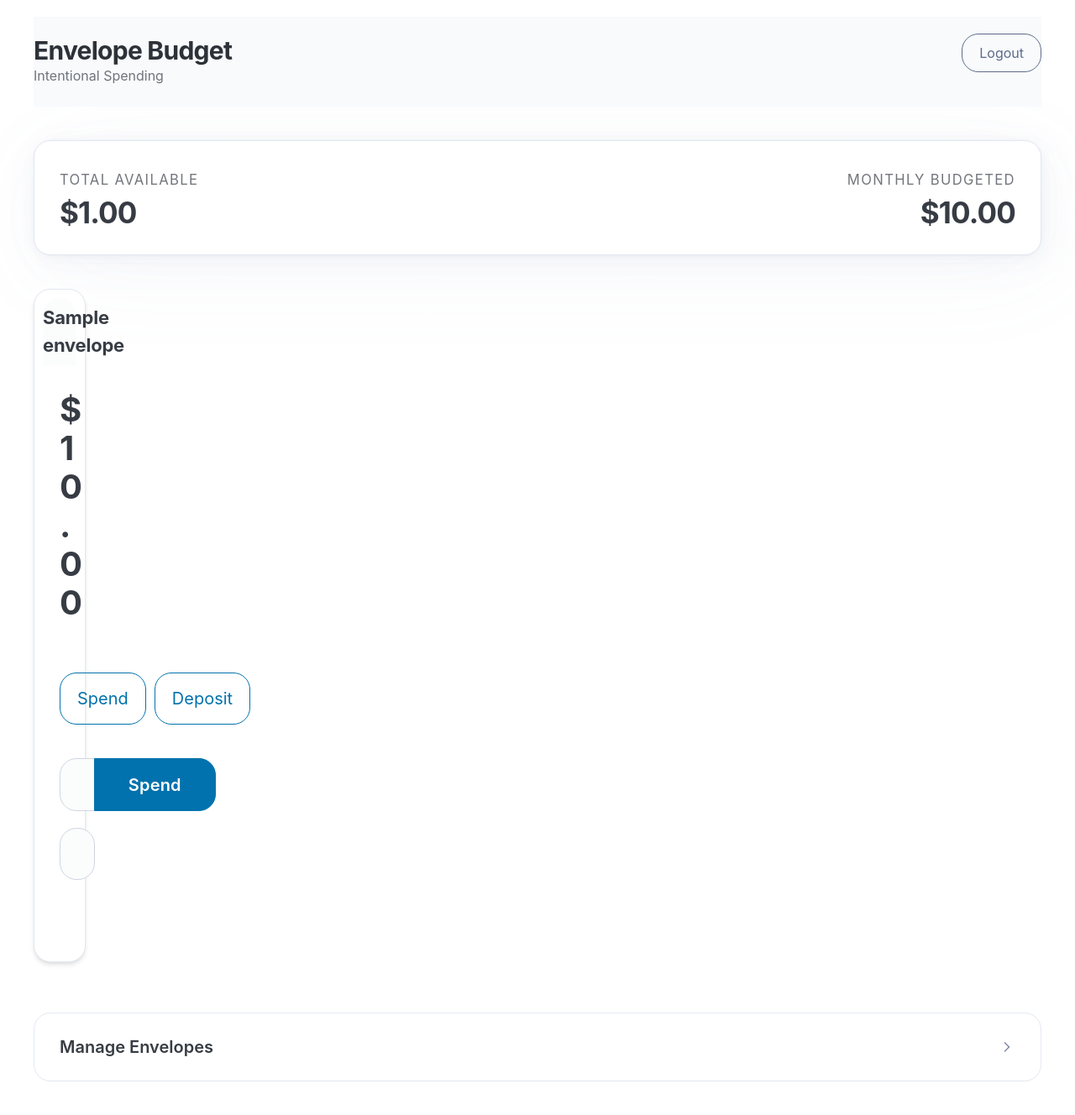
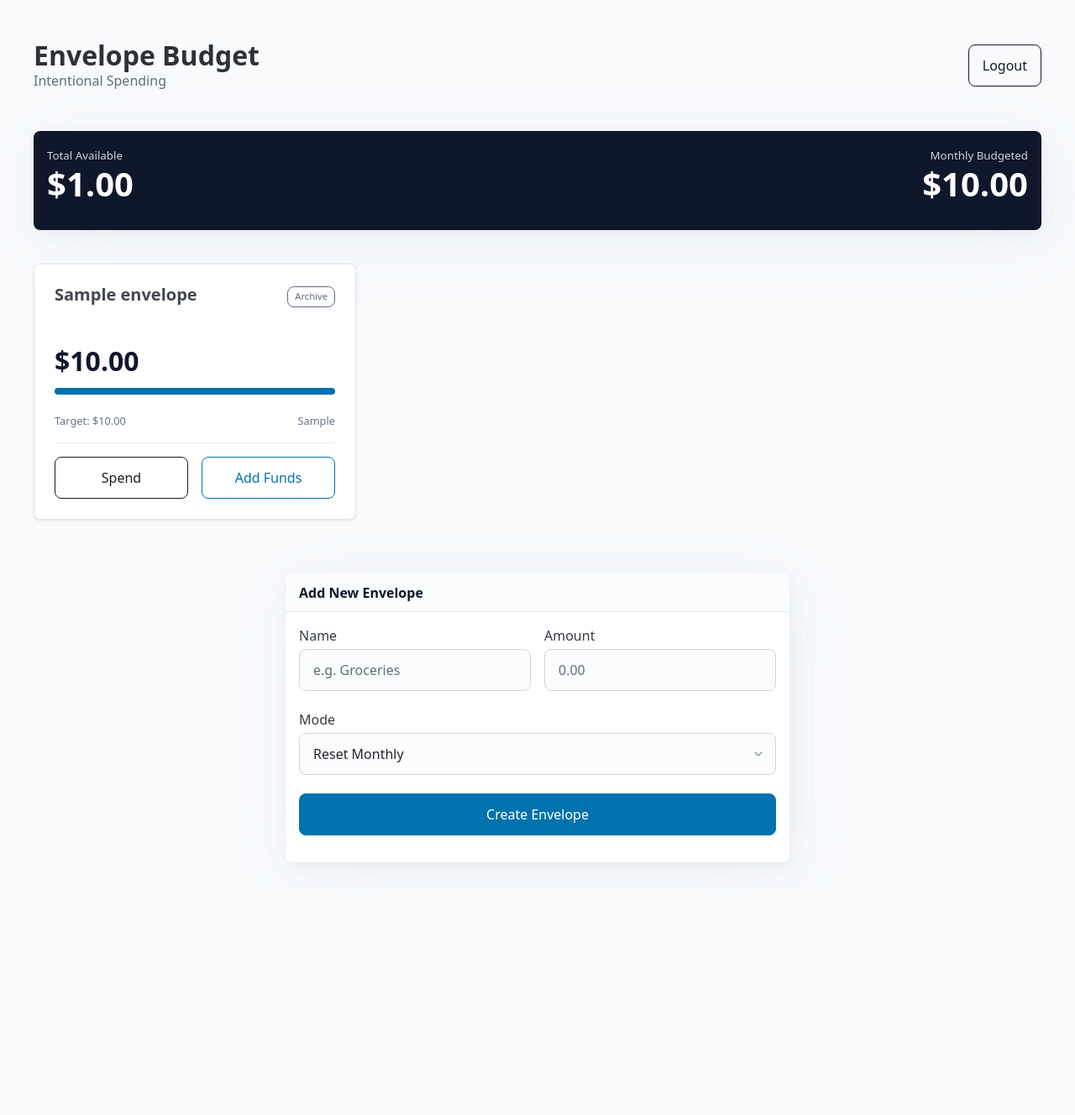
Before and after one commit to BrianMcBrayer/envelope-budget, a Flask app: template src/budget_app/templates/index.html in a window 1280 px wide. Shown: the whole page at 84% size. After the commit the page ends 1031 px from the top, so only its background shows below. Run offline with Flask 3, Linux system fonts and the light colour scheme; tables that the repository leaves empty hold one stand-in row (values such as "Sample post"); the template is opened without the code that fills it: values that come from a table or form of the project are taken from there, most other values are stand-ins (such as "Sample title", 1, 10 or a date in 2020); parts of the project's set-up code (start-up, migrations or seed data) failed here and were passed over.

Commit message:
Refactor dashboard layout and envelope cards

```diff
--- a/src/budget_app/templates/base.html
+++ b/src/budget_app/templates/base.html
@@ -7,207 +7,101 @@
     <link rel="stylesheet" href="{{ url_for('static', filename='css/pico.min.css') }}" />
     <style>
       :root {
-        --primary-h: 171;
-        --primary-s: 100%;
-        --primary-l: 35%;
-        --pico-primary: hsl(var(--primary-h), var(--primary-s), var(--primary-l));
-        --pico-primary-hover: hsl(var(--primary-h), var(--primary-s), 25%);
-        --pico-font-family: "Inter", "Space Grotesk", sans-serif;
-        --pico-border-radius: 1rem;
-        --transition-smooth: all 0.3s cubic-bezier(0.4, 0, 0.2, 1);
+        --pico-font-size: 100%;
+        --pico-border-radius: 0.5rem;
+        --color-slate-900: #0f172a;
+        --color-emerald-600: #059669;
+        --color-rose-600: #e11d48;
       }
 
-      @media (prefers-color-scheme: light) {
-        :root {
-          --pico-background-color: #f8fafc;
-          --pico-card-background-color: #ffffff;
-          --pico-border-color: #e2e8f0;
-          --color-danger: #e11d48;
-          --color-success: #10b981;
-          --header-bg: rgba(248, 250, 252, 0.9);
-          --header-border-color: transparent;
-        }
+      /* Reset & Base */
+      body {
+        background-color: #f8fafc;
+        color: var(--color-slate-900);
       }
 
-      @media (prefers-color-scheme: dark) {
-        :root {
-          --pico-background-color: #0f172a;
-          --pico-card-background-color: #1e293b;
-          --pico-border-color: #334155;
-          --pico-color: #f1f5f9;
-          --color-danger: #fb7185;
-          --color-success: #34d399;
-          --header-bg: rgba(15, 23, 42, 0.85);
-          --header-border-color: rgba(226, 232, 240, 0.08);
-        }
+      /* Dashboard Layout */
+      .dashboard-grid {
+        display: grid;
+        grid-template-columns: repeat(auto-fill, minmax(300px, 1fr));
+        gap: 1.5rem;
+        margin-top: 2rem;
       }
 
-      body {
-        background-color: var(--pico-background-color);
+      /* Summary Card (Full Width) */
+      .summary-card {
+        grid-column: 1 / -1;
+        background: var(--color-slate-900);
+        color: white;
+        border: none;
       }
 
-      header.app-header {
-        margin-bottom: 2rem;
-        position: sticky;
-        top: 0;
-        z-index: 10;
-        backdrop-filter: blur(10px);
-        background-color: var(--header-bg);
-        padding: 1rem 0;
-        border-bottom: 1px solid var(--header-border-color);
+      .summary-card h2 {
+        color: white;
+        font-size: 2.5rem;
       }
 
-      h1,
-      h2,
-      h3,
-      h4,
-      h5,
-      h6 {
-        letter-spacing: -0.025em;
+      .summary-card small {
+        color: #cbd5e1; /* slate-300 */
       }
 
-      .card,
+      /* Envelope Cards */
       .envelope-card {
-        background: var(--pico-card-background-color);
-        border: 1px solid var(--pico-border-color);
+        background: white;
+        border: 1px solid #e2e8f0;
+        padding: 1.5rem;
         border-radius: var(--pico-border-radius);
-        padding: 1.5rem;
-      }
-
-      .envelope-card {
-        box-shadow: 0 4px 6px -1px rgba(0, 0, 0, 0.1),
-          0 2px 4px -1px rgba(0, 0, 0, 0.06);
-        transition: var(--transition-smooth);
+        box-shadow: 0 1px 3px rgba(0, 0, 0, 0.1);
+        transition: transform 0.2s, box-shadow 0.2s;
         display: flex;
         flex-direction: column;
-        gap: 1rem;
+        justify-content: space-between;
       }
 
       .envelope-card:hover {
-        transform: translateY(-4px);
-        box-shadow: 0 20px 25px -5px rgba(0, 0, 0, 0.1),
-          0 10px 10px -5px rgba(0, 0, 0, 0.04);
-        border-color: var(--pico-primary);
+        transform: translateY(-2px);
+        box-shadow: 0 10px 15px -3px rgba(0, 0, 0, 0.1);
       }
 
       .card-header {
         display: flex;
         justify-content: space-between;
-        align-items: center;
-        gap: 1rem;
+        align-items: flex-start;
+        margin-bottom: 1rem;
       }
 
-      .balance-display h2 {
-        font-size: 2rem;
-        margin-bottom: 0.5rem;
-      }
-
-      progress {
-        height: 8px !important;
-        background-color: var(--pico-border-color);
-      }
-
-      progress::-webkit-progress-bar {
-        background-color: var(--pico-border-color);
-        border-radius: 999px;
-      }
-
-      progress::-webkit-progress-value {
-        background-color: var(--pico-progress-color, var(--pico-primary));
-        border-radius: 999px;
-        transition: width 0.5s ease-in-out;
-      }
-
-      progress::-moz-progress-bar {
-        background-color: var(--pico-progress-color, var(--pico-primary));
-        border-radius: 999px;
-      }
-
-      .surplus {
-        --pico-progress-color: var(--color-success) !important;
-      }
-
-      .low-balance {
-        --pico-progress-color: var(--color-danger) !important;
-      }
-
-      .negative {
-        color: var(--color-danger) !important;
-      }
-
-      .transition-smooth {
-        transition: var(--transition-smooth);
-      }
-
-      input:focus,
-      select:focus,
-      textarea:focus {
-        border-color: var(--pico-primary) !important;
-        box-shadow: 0 0 0 3px rgba(31, 122, 91, 0.1) !important;
-      }
-
-      .btn-archive {
-        opacity: 0.3;
-        border: none !important;
-        background: transparent !important;
-        transition: var(--transition-smooth);
-      }
-
-      .envelope-card:hover .btn-archive {
-        opacity: 1;
-      }
-
-      .spend-form button {
-        font-weight: 600;
-        letter-spacing: 0.01em;
-      }
-
-      .loading-indicator {
-        color: #4c6b5f;
-        display: inline-flex;
-        font-size: 0.9rem;
-        gap: 0.5rem;
-        align-items: center;
-      }
-
-      .loading-indicator::before {
-        animation: spin 1s linear infinite;
-        border: 2px solid rgba(76, 107, 95, 0.2);
-        border-top-color: #4c6b5f;
-        border-radius: 999px;
-        content: "";
-        height: 0.85rem;
-        width: 0.85rem;
-      }
-
-      @keyframes spin {
-        to {
-          transform: rotate(360deg);
-        }
-      }
-
-      .empty-state {
-        text-align: center;
-      }
-
-      .manage-panel {
-        margin-top: 2rem;
-      }
-
-      .manage-panel summary {
-        cursor: pointer;
+      .card-header h3 {
+        margin: 0;
+        font-size: 1.25rem;
         font-weight: 600;
       }
 
-      .actions {
-        display: flex;
-        flex-wrap: wrap;
-        gap: 0.75rem;
-        align-items: center;
+      .balance-large {
+        font-size: 2rem;
+        font-weight: 700;
+        margin: 0.5rem 0;
+        color: var(--color-slate-900);
       }
 
-      .amount-input {
-        max-width: 120px;
+      /* Alpine JS Transitions */
+      .fade-enter-active,
+      .fade-leave-active {
+        transition: opacity 0.2s ease, transform 0.2s ease;
+      }
+
+      .fade-enter-start,
+      .fade-leave-end {
+        opacity: 0;
+        transform: translateY(-5px);
+      }
+
+      /* Utilities */
+      .text-danger {
+        color: var(--color-rose-600);
+      }
+
+      .text-success {
+        color: var(--color-emerald-600);
       }
 
       [x-cloak] {
--- a/src/budget_app/templates/index.html
+++ b/src/budget_app/templates/index.html
@@ -2,63 +2,78 @@
 
 {% block content %}
 <header class="app-header">
-  <div class="container" style="display: flex; justify-content: space-between; align-items: center;">
-    <div>
-      <h1 style="margin: 0; font-size: 1.5rem;">Envelope Budget</h1>
-      <p style="margin: 0; font-size: 0.8rem; opacity: 0.7;">Intentional Spending</p>
-    </div>
-    <form action="{{ url_for('logout') }}" method="post" style="margin: 0;">
+  <div
+    class="container"
+    style="display: flex; justify-content: space-between; align-items: center; padding-top: 2rem;"
+  >
+    <hgroup>
+      <h1>Envelope Budget</h1>
+      <p>Intentional Spending</p>
+    </hgroup>
+    <form action="{{ url_for('logout') }}" method="post">
       <input type="hidden" name="csrf_token" value="{{ csrf_token() }}" />
-      <button type="submit" class="outline secondary" style="padding: 0.5rem 1rem; font-size: 0.8rem;">Logout</button>
+      <button type="submit" class="outline contrast">Logout</button>
     </form>
   </div>
 </header>
 
-<section class="grid">
-  <article class="card summary-card" style="grid-column: 1 / -1;">
-    <div style="display: flex; flex-wrap: wrap; gap: 1rem; align-items: center; justify-content: space-between;">
+<div class="dashboard-grid">
+  <article class="card summary-card">
+    <div class="grid">
       <div>
-        <small style="opacity: 0.7; text-transform: uppercase; letter-spacing: 0.08em;">Total Available</small>
-        <h2 style="margin: 0.25rem 0 0 0;">{{ total_available|currency }}</h2>
+        <small>Total Available</small>
+        <h2>{{ total_available|currency }}</h2>
       </div>
       <div style="text-align: right;">
-        <small style="opacity: 0.7; text-transform: uppercase; letter-spacing: 0.08em;">Monthly Budgeted</small>
-        <h2 style="margin: 0.25rem 0 0 0;">{{ monthly_budgeted|currency }}</h2>
+        <small>Monthly Budgeted</small>
+        <h2>{{ monthly_budgeted|currency }}</h2>
       </div>
     </div>
   </article>
+
   {% if envelopes %}
     {% for env in envelopes %}
       {% include "partials/envelope_card.html" %}
     {% endfor %}
   {% else %}
-    <article class="card empty-state">
-      <h2>No envelopes yet</h2>
-      <p>Add your first envelope to start tracking spending.</p>
+    <article class="card empty-state" style="grid-column: 1 / -1;">
+      <h3>No envelopes yet</h3>
+      <p>Create your first envelope below.</p>
     </article>
   {% endif %}
-</section>
+</div>
 
-<details class="card manage-panel">
-  <summary>Manage Envelopes</summary>
+<div style="margin-top: 3rem; max-width: 600px; margin-left: auto; margin-right: auto;">
+  <article>
+    <header><strong>Add New Envelope</strong></header>
     <form action="{{ url_for('add_envelope') }}" method="post">
       <input type="hidden" name="csrf_token" value="{{ csrf_token() }}" />
+      <div class="grid">
         <label>
           Name
-      <input name="name" placeholder="Groceries" required />
+          <input name="name" placeholder="e.g. Groceries" required />
         </label>
         <label>
-      Base amount
-      <input name="base_amount" type="number" step="0.01" min="0" required />
+          Amount
+          <input
+            name="base_amount"
+            type="number"
+            step="0.01"
+            min="0"
+            placeholder="0.00"
+            required
+          />
         </label>
+      </div>
       <label>
-      Type
+        Mode
         <select name="mode" required>
-        <option value="reset">Reset</option>
-        <option value="rollover">Rollover</option>
+          <option value="reset">Reset Monthly</option>
+          <option value="rollover">Rollover Funds</option>
         </select>
       </label>
-    <button type="submit">Create envelope</button>
+      <button type="submit">Create Envelope</button>
     </form>
-</details>
+  </article>
+</div>
 {% endblock %}
--- a/src/budget_app/templates/partials/envelope_card.html
+++ b/src/budget_app/templates/partials/envelope_card.html
@@ -1,145 +1,80 @@
-<article
-  class="envelope-card"
-  id="env-{{ env.id }}"
-  x-data="{ showDeposit: false, spending: false, depositing: false }"
->
-  <header class="card-header" style="border-bottom: none; padding: 0; margin-bottom: 0.5rem;">
-    <strong style="font-size: 1.1rem; letter-spacing: -0.01em;">{{ env.name }}</strong>
-    <form action="{{ url_for('archive_envelope', envelope_id=env.id) }}" method="post" style="margin: 0;">
+<article class="envelope-card" id="env-{{ env.id }}" x-data="{ mode: 'view' }">
+  <div class="card-header">
+    <h3>{{ env.name }}</h3>
+    <form action="{{ url_for('archive_envelope', envelope_id=env.id) }}" method="post">
       <input type="hidden" name="csrf_token" value="{{ csrf_token() }}" />
-      <button type="submit" class="btn-archive" aria-label="Archive">
-        <small>Archive</small>
+      <button type="submit" class="outline secondary" style="padding: 0.2rem 0.5rem; font-size: 0.7rem;">
+        Archive
       </button>
     </form>
-  </header>
+  </div>
 
-  <div class="balance-display">
-    {% set is_surplus = env.balance > env.base_amount %}
-    {% set is_low_balance = env.base_amount and env.balance < (env.base_amount / 10) %}
-    <h2
-      id="balance-val-{{ env.id }}"
-      class="{% if env.balance < 0 %}negative{% endif %}"
-    >
+  <div class="balance-section">
+    <div class="balance-large {% if env.balance < 0 %}text-danger{% endif %}">
       {{ env.balance|currency }}
-    </h2>
+    </div>
+
     <progress
-      id="progress-{{ env.id }}"
-      class="{% if is_surplus %}surplus{% endif %}{% if is_low_balance %}{% if is_surplus %} {% endif %}low-balance{% endif %}"
       value="{{ env.balance if env.balance > 0 else 0 }}"
-      max="{{ env.balance if is_surplus else env.base_amount }}"
-      style="--pico-progress-color: var(--pico-primary);"
+      max="{{ env.base_amount }}"
+      style="margin-bottom: 1rem;"
     ></progress>
+
+    <div style="display: flex; justify-content: space-between; font-size: 0.8rem; color: #64748b;">
+      <span>Target: {{ env.base_amount|currency }}</span>
+      <span style="text-transform: capitalize;">{{ env.mode }}</span>
+    </div>
   </div>
 
   {% if error %}
-    <p
-      class="error-message"
-      role="alert"
-      style="margin: 0.5rem 0 0; color: var(--pico-del-color); font-weight: 600;"
-    >
-      {{ error }}
-    </p>
+    <div style="background: #fee2e2; color: #991b1b; padding: 0.5rem; border-radius: 4px; margin: 0.5rem 0;">
+      <small>{{ error }}</small>
+    </div>
   {% endif %}
 
-  <div class="actions" style="display: grid; grid-template-columns: 1fr 1fr; gap: 0.5rem;">
-    <button
-      type="button"
-      class="outline"
-      @click="showDeposit = false"
-      :class="!showDeposit && 'primary'"
-      :aria-pressed="showDeposit === false"
-    >
-      Spend
-    </button>
-    <button
-      type="button"
-      class="outline"
-      @click="showDeposit = true"
-      :class="showDeposit && 'primary'"
-      :aria-pressed="showDeposit === true"
-    >
-      Deposit
-    </button>
+  <hr style="margin: 1rem 0;">
+
+  <div class="grid" x-show="mode === 'view'">
+    <button @click="mode = 'spend'" class="outline contrast">Spend</button>
+    <button @click="mode = 'deposit'" class="outline">Add Funds</button>
   </div>
 
   <form
+    x-show="mode === 'spend'"
     hx-post="{{ url_for('spend', envelope_id=env.id) }}"
     hx-target="#env-{{ env.id }}"
     hx-swap="outerHTML"
-    hx-indicator="#spend-indicator-{{ env.id }}"
-    action="{{ url_for('spend', envelope_id=env.id) }}"
-    method="post"
-    class="spend-form"
-    x-show="showDeposit === false"
-    x-transition:enter="transition-smooth"
-    x-transition:enter-start="opacity-0 transform -translate-y-2"
-    x-transition:enter-end="opacity-100 transform translate-y-0"
+    style="margin-bottom: 0;"
     x-cloak
   >
     <input type="hidden" name="csrf_token" value="{{ csrf_token() }}" />
-    <fieldset role="group">
-      <input
-        type="number"
-        name="amount"
-        step="0.01"
-        min="0"
-        placeholder="Amount spent..."
-        required
-      />
-      <button
-        type="submit"
-        id="spend-button-{{ env.id }}"
-        x-bind:disabled="spending"
-        @click="spending = true"
-      >
-        Spend
-      </button>
-    </fieldset>
-    <input
-      type="text"
-      name="note"
-      placeholder="Note (optional)..."
-      maxlength="255"
-    />
-    <small
-      id="spend-indicator-{{ env.id }}"
-      class="htmx-indicator loading-indicator"
-      role="status"
-      aria-live="polite"
-    >
-      Processing...
-    </small>
+    <label>
+        <small>Amount to spend</small>
+        <input type="number" name="amount" step="0.01" min="0" required autofocus />
+    </label>
+    <input type="text" name="note" placeholder="Note (optional)" />
+    <div class="grid">
+        <button type="submit" class="contrast">Confirm</button>
+        <button type="button" class="outline secondary" @click="mode = 'view'">Cancel</button>
+    </div>
   </form>
 
   <form
+    x-show="mode === 'deposit'"
     hx-post="{{ url_for('add_funds', envelope_id=env.id) }}"
     hx-target="#env-{{ env.id }}"
     hx-swap="outerHTML"
-    action="{{ url_for('add_funds', envelope_id=env.id) }}"
-    method="post"
-    class="deposit-form"
-    x-show="showDeposit === true"
-    x-transition:enter="transition-smooth"
-    x-transition:enter-start="opacity-0 transform -translate-y-2"
-    x-transition:enter-end="opacity-100 transform translate-y-0"
+    style="margin-bottom: 0;"
     x-cloak
   >
     <input type="hidden" name="csrf_token" value="{{ csrf_token() }}" />
-    <fieldset role="group">
-      <input
-        type="number"
-        name="amount"
-        step="0.01"
-        min="0"
-        placeholder="Amount deposited..."
-        required
-      />
-      <button
-        type="submit"
-        id="deposit-button-{{ env.id }}"
-        x-bind:disabled="depositing"
-        @click="depositing = true"
-      >Deposit</button>
-    </fieldset>
+    <label>
+        <small>Amount to deposit</small>
+        <input type="number" name="amount" step="0.01" min="0" required autofocus />
+    </label>
+    <div class="grid">
+        <button type="submit">Confirm</button>
+        <button type="button" class="outline secondary" @click="mode = 'view'">Cancel</button>
+    </div>
   </form>
 </article>
```
Also changed, not shown: tests/test_app.py (+20 -20 lines). Lines whose indentation alone changed are shown as unchanged.
